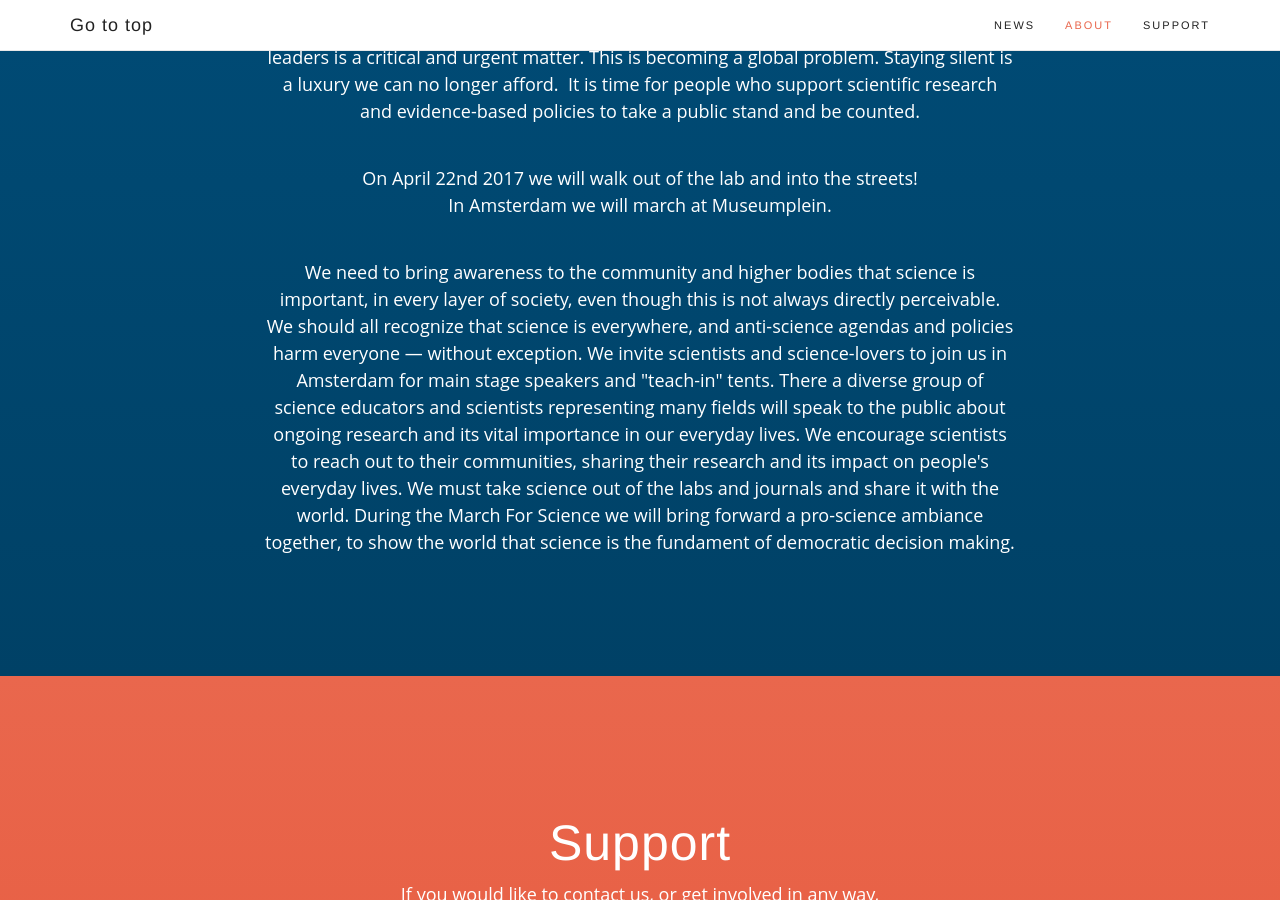
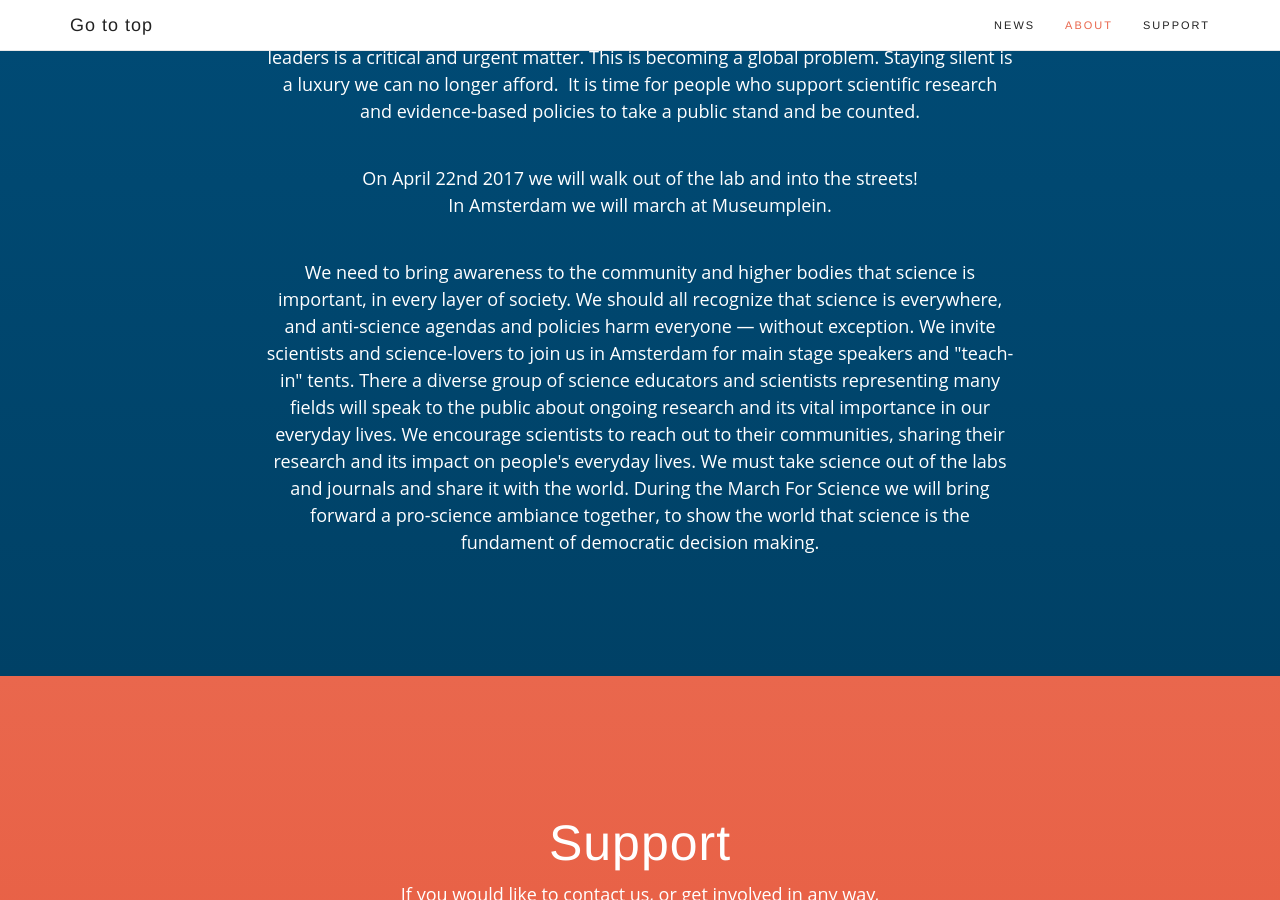
Before and after one commit to marchforsciencenl/marchforsciencenl-website, a Jekyll site: the page built from index.html, in a window 1280 px wide and 900 px high, scrolled down 1374 px. Built offline with Jekyll 4.4.1, drawn with Linux system fonts in a browser that asks for light colours.

Commit message:
Edited some text

```diff
--- a/_includes/about.html
+++ b/_includes/about.html
@@ -28,8 +28,8 @@ In Amsterdam we will march at Museumplein.<br>
 <br>
 <p>
 We need to bring awareness to the community and higher bodies that science is important, in every layer of
-society, even though this is not always directly perceivable. We should all recognize that science is everywhere,
-and anti-science agendas and policies harm everyone — without exception. We invite scientists and science-lovers
+society. We should all recognize that science is everywhere, and anti-science agendas and policies harm everyone — without exception.
+	We invite scientists and science-lovers
 to join us in Amsterdam for main stage speakers and &quot;teach-in&quot; tents. There a diverse group of science educators
 and scientists representing many fields will speak to the public about ongoing research and its vital importance in
 our everyday lives. We encourage scientists to reach out to their communities, sharing their research and its
```
